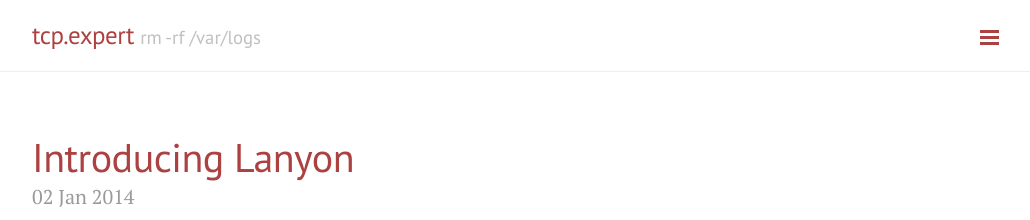
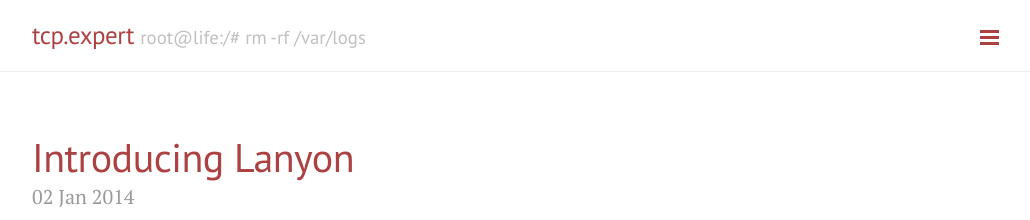
Before and after one commit to realjaycity/christophereprice.github.io, a Jekyll site: the page built from index.html, in a window 1280 px wide and 900 px high. Shown: the top 220 px of the window, without its empty margins (248-1278 px from the left). Built offline with Jekyll 4.4.1, drawn with Linux system fonts in a browser that asks for light colours; Markdown is read by kramdown in place of the engine named in the settings; the list of posts is cut into pages by our own code.

Commit message:
Update _config.yml

```diff
--- a/_config.yml
+++ b/_config.yml
@@ -7,7 +7,7 @@ permalink:        pretty
 
 # Setup
 title:            tcp.expert
-tagline:          'rm -rf /var/logs'
+tagline:          'root@life:/# rm -rf /var/logs'
 description:      'A reserved <a href="http://jekyllrb.com" target="_blank">Jekyll</a> theme that places the utmost gravity on content with a hidden drawer. Made by <a href="https://twitter.com/mdo" target="_blank">@mdo</a>.'
 url:              http://lanyon.getpoole.com
 
```
